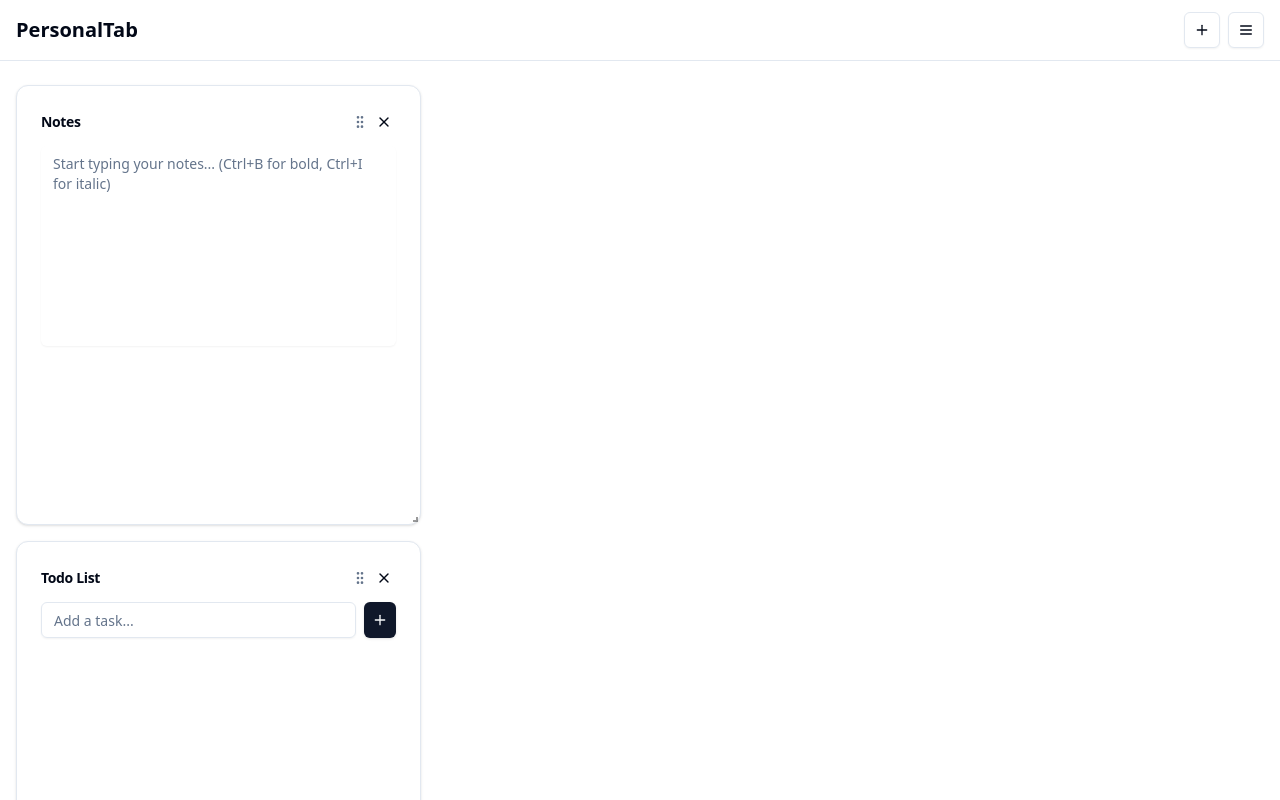
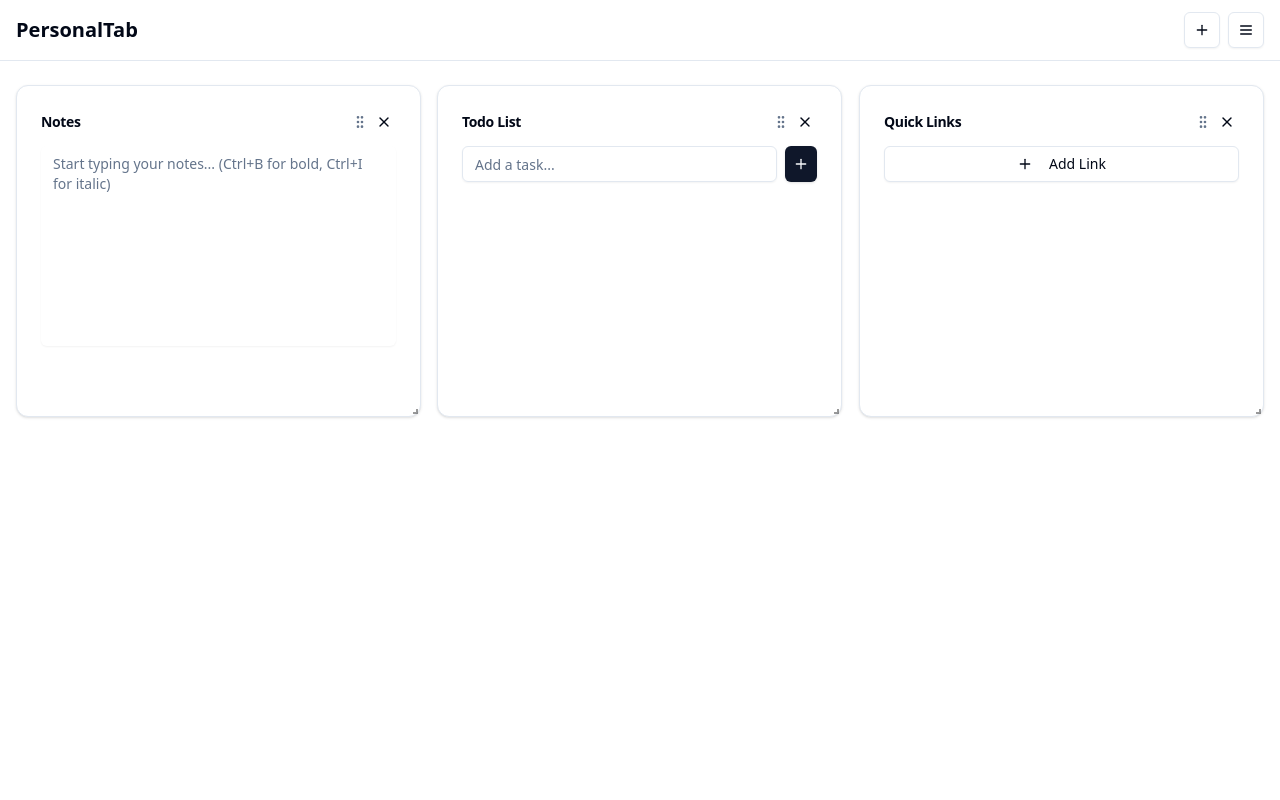
Before and after one commit to MrRobinGood/personaltab-v0-4, a React (Vite) app: page / in a window 1280 px wide. Shown: the top 800 px of the page. Built offline with nearby package versions, Linux system fonts and the light colour scheme.

Commit message:
Fix widget layout: position 3 default widgets side by side with correct sizing - Set specific x,y positions for 3 widgets (x: 0,4,8 y: 0) - Adjust rowHeight to 42px for ~250px height (6 rows) - Width 4 columns = ~280px with margins - Apply layout to both initial load and reset function

```diff
--- a/src/App.tsx
+++ b/src/App.tsx
@@ -555,6 +555,16 @@ export default function App() {
         }
       ];
       setWidgets(defaultWidgets);
+
+      // Set default layout for the 3 widgets side by side
+      const defaultLayout = {
+        lg: [
+          { i: defaultWidgets[0].id, x: 0, y: 0, w: 4, h: 6 },
+          { i: defaultWidgets[1].id, x: 4, y: 0, w: 4, h: 6 },
+          { i: defaultWidgets[2].id, x: 8, y: 0, w: 4, h: 6 }
+        ]
+      };
+      setLayouts(defaultLayout);
     }
 
     if (savedLayouts) {
@@ -744,7 +754,16 @@ export default function App() {
                         }
                       ];
                       setWidgets(defaultWidgets);
-                      setLayouts({});
+
+                      // Set default layout for the 3 widgets side by side
+                      const defaultLayout = {
+                        lg: [
+                          { i: defaultWidgets[0].id, x: 0, y: 0, w: 4, h: 6 },
+                          { i: defaultWidgets[1].id, x: 4, y: 0, w: 4, h: 6 },
+                          { i: defaultWidgets[2].id, x: 8, y: 0, w: 4, h: 6 }
+                        ]
+                      };
+                      setLayouts(defaultLayout);
                     }
                   }}
                   className="text-destructive"
@@ -773,14 +792,19 @@ export default function App() {
           onLayoutChange={onLayoutChange}
           breakpoints={{ lg: 1200, md: 996, sm: 768, xs: 480, xxs: 0 }}
           cols={{ lg: 12, md: 10, sm: 6, xs: 4, xxs: 2 }}
-          rowHeight={60}
+          rowHeight={42}
           margin={[16, 16]}
           containerPadding={[0, 0]}
           draggableHandle=".drag-handle"
           resizeHandles={['se']}
         >
-          {widgets.map((widget) => (
-            <div key={widget.id} data-grid={{ w: 4, h: 6, x: 0, y: 0, minW: 2, minH: 3, isResizable: true }}>
+          {widgets.map((widget, index) => {
+            // Use layout data if available, otherwise default positioning
+            const layout = layouts.lg?.find(l => l.i === widget.id) ||
+                          { w: 4, h: 6, x: (index % 3) * 4, y: 0, minW: 2, minH: 3 };
+
+            return (
+              <div key={widget.id} data-grid={layout}>
                 <WidgetCard
                   widget={widget}
                   onUpdate={updateWidget}
@@ -788,7 +812,8 @@ export default function App() {
                   onDelete={deleteWidget}
                 />
               </div>
-          ))}
+            );
+          })}
         </ResponsiveReactGridLayout>
       </main>
     </div>
```
Lines whose indentation alone changed are shown as unchanged.
